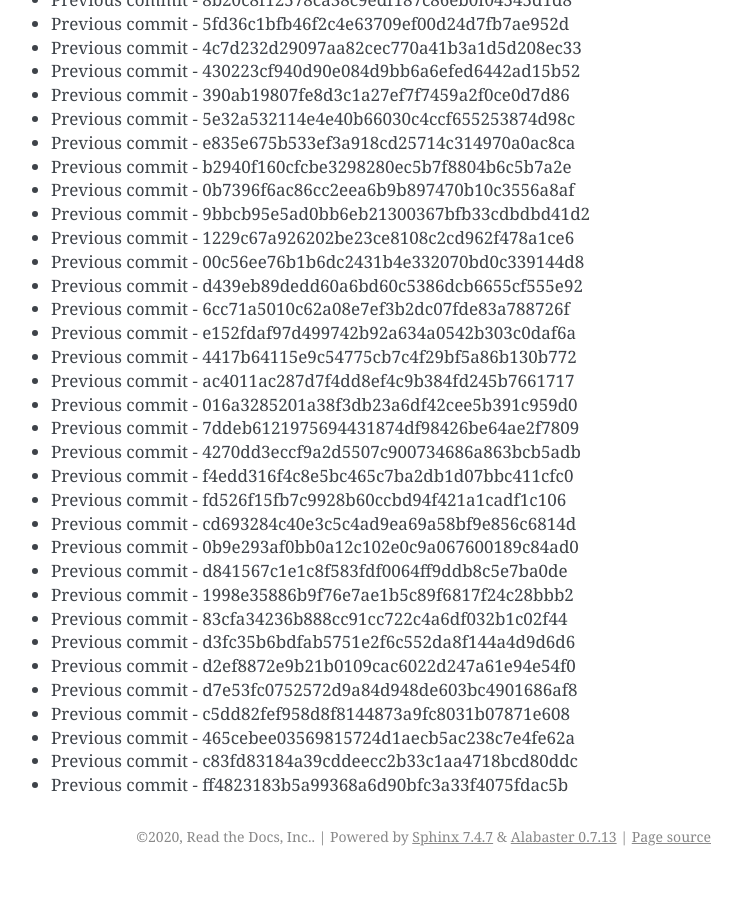
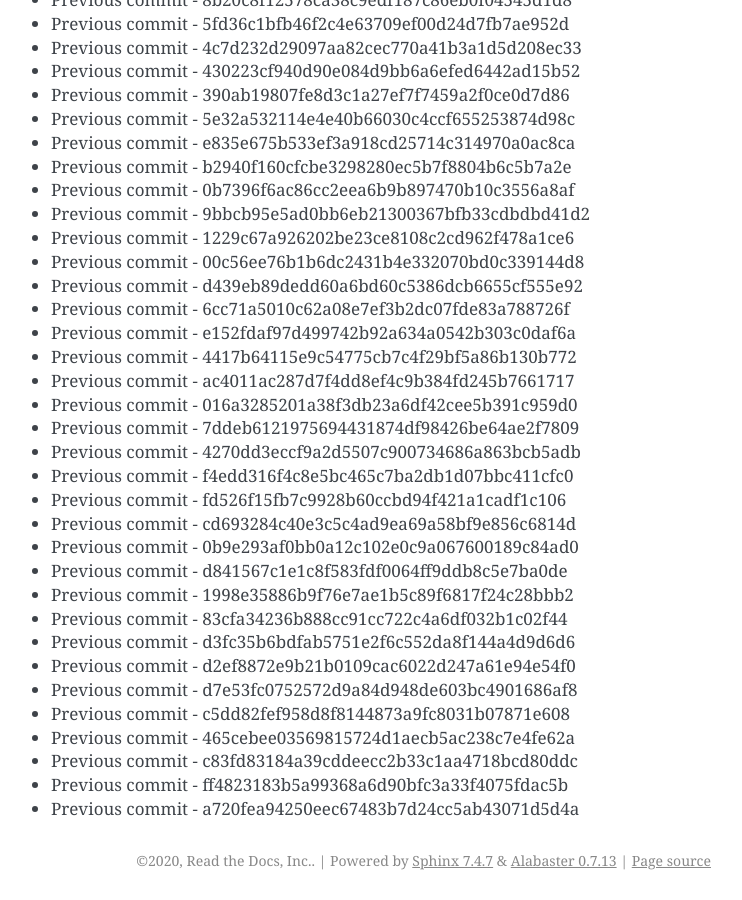
Before and after one commit to readthedocs/rtd-git-stresstest, a Sphinx documentation site: the page built from docs/updates.rst, in a window 1280 px wide and 900 px high, scrolled down 62813 px. Shown: the whole window, without its empty margins (399-1141 px from the left). Built offline with Sphinx 7.4.7, drawn with Linux system fonts in a browser that asks for light colours; before the commit the page ends 63689 px from its top, so only the background shows below that.

Commit message:
Generating commit from previous: a720fea94250eec67483b7d24cc5ab43071d5d4a

```diff
--- a/docs/updates.rst
+++ b/docs/updates.rst
@@ -2671,3 +2671,4 @@ It can be tested for any performance characteristics.
 * Previous commit - 465cebee03569815724d1aecb5ac238c7e4fe62a
 * Previous commit - c83fd83184a39cddeecc2b33c1aa4718bcd80ddc
 * Previous commit - ff4823183b5a99368a6d90bfc3a33f4075fdac5b
+* Previous commit - a720fea94250eec67483b7d24cc5ab43071d5d4a
```
